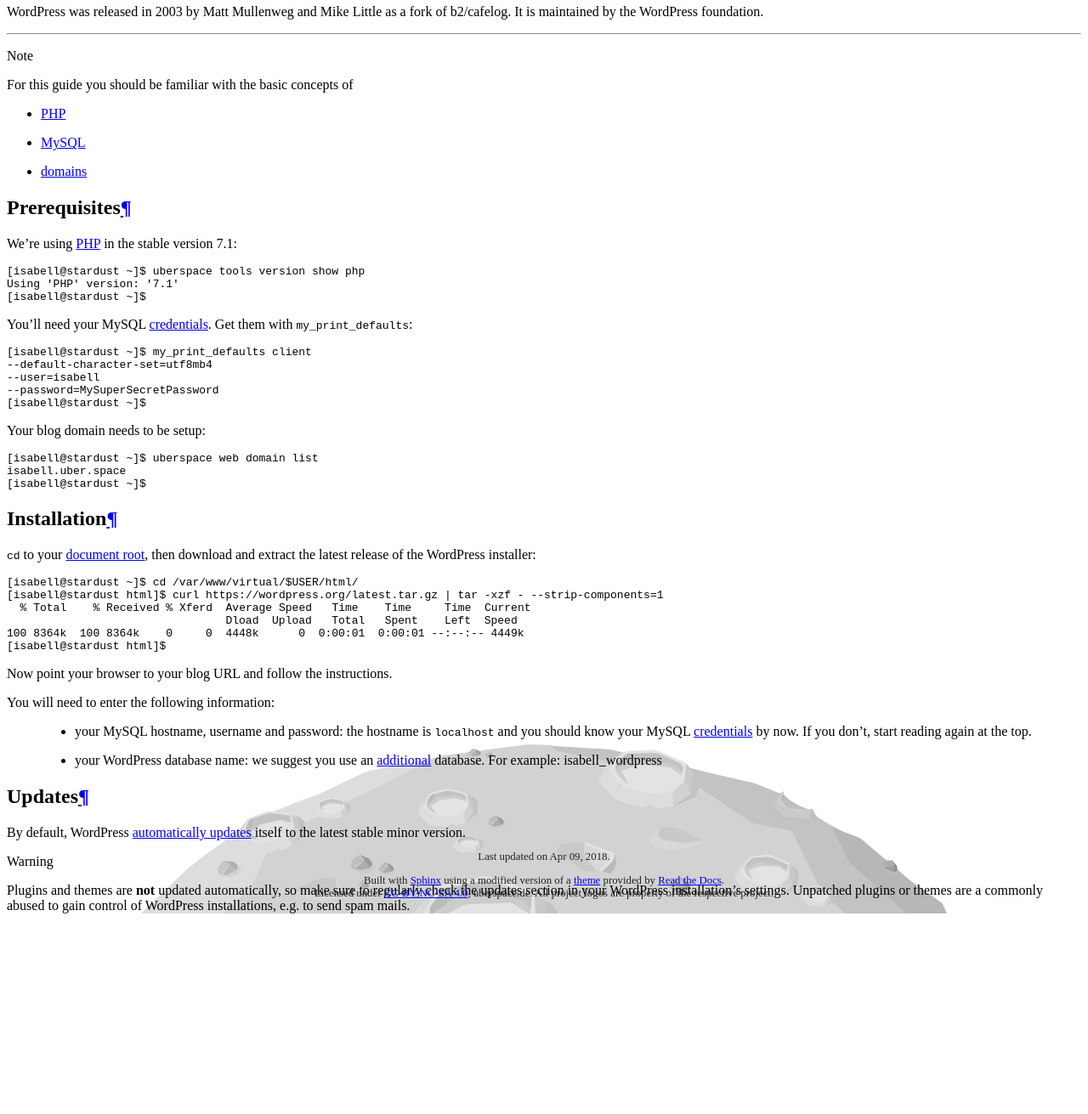
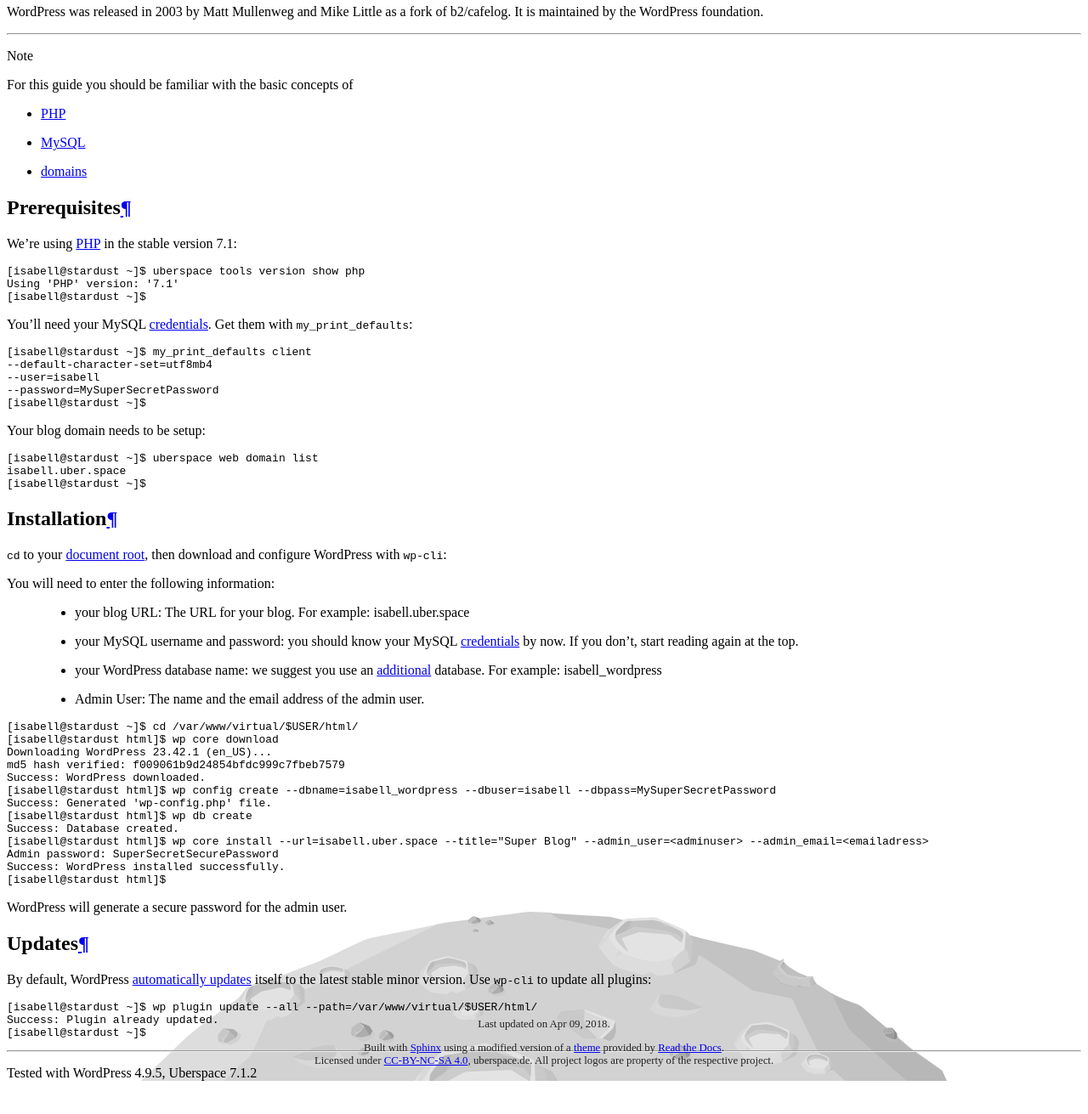
Before and after one commit to Uberspace/lab, a Sphinx documentation site: the page built from source/guide_wordpress.rst, in a window 1280 px wide and 1400 px high, scrolled down 819 px. Shown: the top 1311 px of the window at 85% size. Built offline with Sphinx 7.4.7 and the Read the Docs theme 2.0.0, drawn with Linux system fonts in a browser that asks for light colours; before the commit the page ends 2022 px from its top, so only the background shows below that.

Commit message:
:memo: rework wordpress with wp-cli

```diff
--- a/source/guide_wordpress.rst
+++ b/source/guide_wordpress.rst
@@ -42,32 +42,44 @@
 Installation
 ============
 
-``cd`` to your `document root`_, then download and extract the latest release of the WordPress installer:
-
-::
-
- [isabell@stardust ~]$ cd /var/www/virtual/$USER/html/
- [isabell@stardust html]$ curl https://wordpress.org/latest.tar.gz | tar -xzf - --strip-components=1
-   % Total    % Received % Xferd  Average Speed   Time    Time     Time  Current
-                                  Dload  Upload   Total   Spent    Left  Speed
- 100 8364k  100 8364k    0     0  4448k      0  0:00:01  0:00:01 --:--:-- 4449k
- [isabell@stardust html]$
-
-Now point your browser to your blog URL and follow the instructions.
+``cd`` to your `document root`_, then download and configure WordPress with ``wp-cli``:
 
 You will need to enter the following information:
 
-  * your MySQL hostname, username and password: the hostname is ``localhost`` and you should know your MySQL credentials_ by now. If you don't, start reading again at the top.
+  * your blog URL: The URL for your blog. For example: isabell.uber.space
+  * your MySQL username and password: you should know your MySQL credentials_ by now. If you don't, start reading again at the top.
   * your WordPress database name: we suggest you use an additional_ database. For example: isabell_wordpress
+  * Admin User: The name and the email address of the admin user.
 
+.. code-block:: console
+ :emphasize-lines: 1,6,10
+
+ [isabell@stardust ~]$ cd /var/www/virtual/$USER/html/
+ [isabell@stardust html]$ wp core download
+ Downloading WordPress 23.42.1 (en_US)...
+ md5 hash verified: f009061b9d24854bfdc999c7fbeb7579
+ Success: WordPress downloaded.
+ [isabell@stardust html]$ wp config create --dbname=isabell_wordpress --dbuser=isabell --dbpass=MySuperSecretPassword
+ Success: Generated 'wp-config.php' file.
+ [isabell@stardust html]$ wp db create
+ Success: Database created.
+ [isabell@stardust html]$ wp core install --url=isabell.uber.space --title="Super Blog" --admin_user=<adminuser> --admin_email=<emailadress>
+ Admin password: SuperSecretSecurePassword
+ Success: WordPress installed successfully.
+ [isabell@stardust html]$
+
+WordPress will generate a secure password for the admin user.
 
 Updates
 =======
 
-By default, WordPress `automatically updates`_ itself to the latest stable minor version.
+By default, WordPress `automatically updates`_ itself to the latest stable minor version. Use ``wp-cli`` to update all plugins:
 
-.. warning:: Plugins and themes are **not** updated automatically, so make sure to regularly check the updates section in your WordPress installation's settings. Unpatched plugins or themes are a commonly abused to gain control of WordPress installations, e.g. to send spam mails.
+::
 
+ [isabell@stardust ~]$ wp plugin update --all --path=/var/www/virtual/$USER/html/
+ Success: Plugin already updated.
+ [isabell@stardust ~]$
 
 .. _Wordpress: https://wordpress.org
 .. _PHP: http://www.php.net/
@@ -77,3 +89,7 @@
 .. _document root: https://manual.uberspace.de/en/web-documentroot.html
 .. _additional: https://manual.uberspace.de/en/database-mysql.html#additional-databases
 .. _automatically updates: https://codex.wordpress.org/Configuring_Automatic_Background_Updates
+
+----
+
+Tested with WordPress 4.9.5, Uberspace 7.1.2
```
